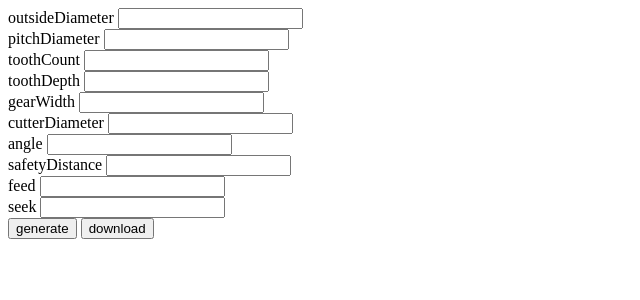
After one commit to dariuskt/gcoder, a PHP site: page /form.php in a window 1280 px wide. The commit adds this page. Shown: the top 300 px of the page, without its empty margins (0-640 px from the left). Run offline with PHP 8.4, Linux system fonts and the light colour scheme.

Commit message:
UI form implemented, code refactored. fixes #1

```diff
--- /dev/null
+++ b/form.php
@@ -0,0 +1,48 @@
+<!DOCTYPE html>
+<html>
+	<head>
+		<meta charset="utf-8">
+		<title>gcoder</title>
+	</head>
+	<body>
+
+
+<form action="?" method="GET">
+	<label for="outsideDiameter">outsideDiameter</label>
+	<input name="outsideDiameter" id="outsideDiameter" type="text" value="<?=@$_GET['outsideDiameter']?>">
+<br/>
+	<label for="pitchDiameter">pitchDiameter</label>
+	<input name="pitchDiameter" id="pitchDiameter" type="text" value="<?=@$_GET['pitchDiameter']?>">
+<br/>
+	<label for="toothCount">toothCount</label>
+	<input name="toothCount" id="toothCount" type="text" value="<?=@$_GET['toothCount']?>">
+<br/>
+	<label for="toothDepth">toothDepth</label>
+	<input name="toothDepth" id="toothDepth" type="text" value="<?=@$_GET['toothDepth']?>">
+<br/>
+	<label for="gearWidth">gearWidth</label>
+	<input name="gearWidth" id="gearWidth" type="text" value="<?=@$_GET['gearWidth']?>">
+<br/>
+	<label for="cutterDiameter">cutterDiameter</label>
+	<input name="cutterDiameter" id="cutterDiameter" type="text" value="<?=@$_GET['cutterDiameter']?>">
+<br/>
+	<label for="angle">angle</label>
+	<input name="angle" id="angle" type="text" value="<?=@$_GET['angle']?>">
+<br/>
+	<label for="safetyDistance">safetyDistance</label>
+	<input name="safetyDistance" id="safetyDistance" type="text" value="<?=@$_GET['safetyDistance']?>">
+<br/>
+	<label for="feed">feed</label>
+	<input name="feed" id="feed" type="text" value="<?=@$_GET['feed']?>">
+<br/>
+	<label for="seek">seek</label>
+	<input name="seek" id="seek" type="text" value="<?=@$_GET['seek']?>">
+<br/>
+	<input name="generate" id="generate" type="submit" value="generate">
+	<input name="download" id="download" type="submit" value="download">
+
+</form>
+
+
+</body>
+</html>
```
Also changed, not shown: gcode.php (added, +24 -0 lines), helical.php (added, +137 -0 lines), index.php (+11 -170 lines).
